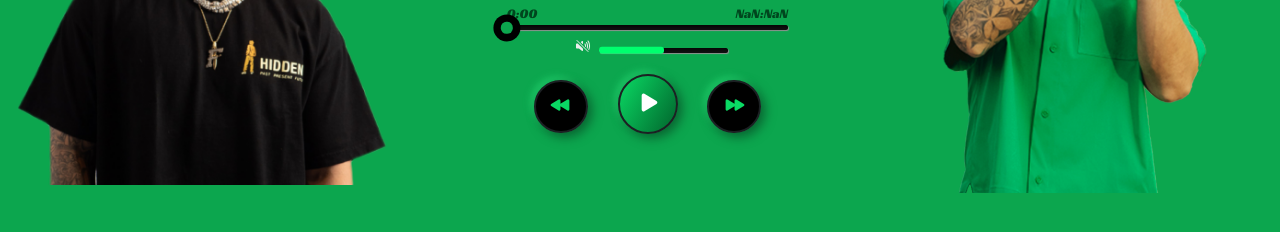
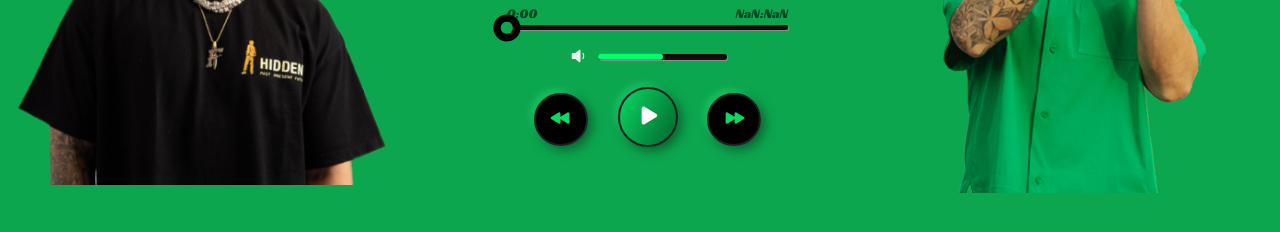
Before and after one commit to danielgs29/La-pagina-del-ferxxo, a plain HTML site: page index.html in a window 1280 px wide. Shown: the part 486-718 px from the top of the page. Drawn offline with nearby package versions, Linux system fonts and the light colour scheme.

Commit message:
update icons

```diff
--- a/css/estilos.css
+++ b/css/estilos.css
@@ -200,8 +200,9 @@ span,small{
 }
 
 .volume-icon{
-    margin:0 0.5em;
+    margin:8px 10px 0 0;
     cursor: pointer;
+    font-size: 20px;
 }
 
 .volume-icon span{
--- a/js/app.js
+++ b/js/app.js
@@ -48,13 +48,13 @@ function playTrack(){
     if(trackPlaying==false){
         audio.play();
         playBtn.innerHTML=`
-        <ion-icon name="play"></ion-icon>`;
+        <ion-icon name="pause"></ion-icon>`;
         trackPlaying =true;
     }
     else{
         audio.pause();
         playBtn.innerHTML=`
-        <ion-icon name="pause"></ion-icon>`;
+        <ion-icon name="play"></ion-icon>`;
         trackPlaying=false;
     }
 }
@@ -154,11 +154,11 @@ function customVolumeSlider(){
     }
     else if (audio.volume===0){
         volumeIcon.innerHTML=
-        `<ion-icon name="volume-low"></ion-icon>`;
+        `<ion-icon name="volume-mute"></ion-icon>`;
     }
     else{
             volumeIcon.innerHTML=
-            `<ion-icon name="volume-mute"></ion-icon>`;
+            `<ion-icon name="volume-low"></ion-icon>`;
     }
 }
 
```
